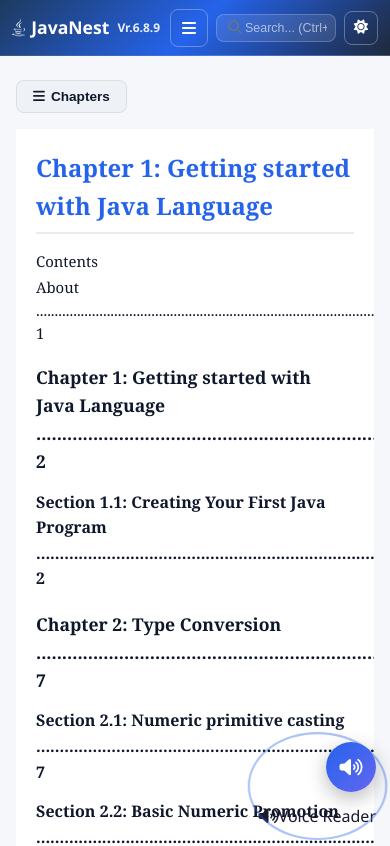
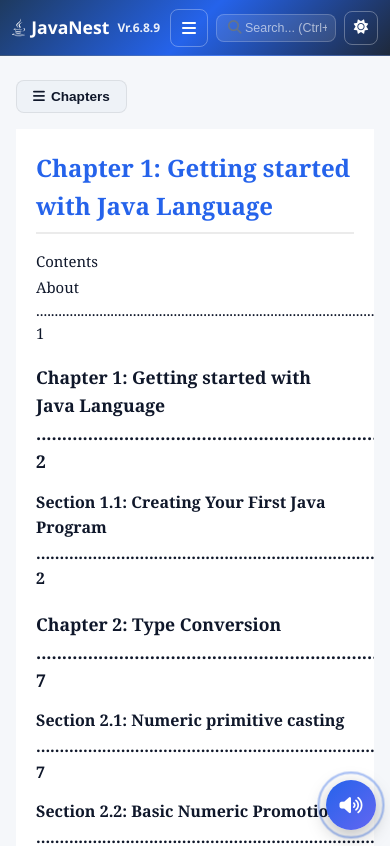
Before and after one commit to abhinavmaurya12/javapath-react, a React (Vite) app: page /javapro in a window 390 px wide. Shown: the top 846 px of the page. Built offline with nearby package versions, Linux system fonts and the light colour scheme.

Commit message:
fix: hide voice reader expanded panel on mobile, keep FAB only

```diff
--- a/src/components/VoiceReader.jsx
+++ b/src/components/VoiceReader.jsx
@@ -1,5 +1,17 @@
 import React, { useEffect, useState, useRef } from 'react'
 import { createPortal } from 'react-dom'
+
+// On mobile the expanded panel (with progress text, speed control, etc.)
+// crowds the small viewport, so only the floating button is shown.
+function useIsMobile() {
+  const [isMobile, setIsMobile] = useState(() => typeof window !== 'undefined' && window.innerWidth <= 768)
+  useEffect(() => {
+    function onResize() { setIsMobile(window.innerWidth <= 768) }
+    window.addEventListener('resize', onResize)
+    return () => window.removeEventListener('resize', onResize)
+  }, [])
+  return isMobile
+}
 
 // Browsers silently fail or truncate very long utterances, so we split the
 // text into chunks and speak them one after another.
@@ -53,6 +65,7 @@ function findHindiVoice(voices) {
 
 export default function VoiceReader({ text, title }) {
   const synth = typeof window !== 'undefined' ? window.speechSynthesis : null
+  const isMobile = useIsMobile()
   const [playing, setPlaying] = useState(false)
   const [paused, setPaused] = useState(false)
   const [rate, setRate] = useState(0.9)
@@ -250,14 +263,8 @@ export default function VoiceReader({ text, title }) {
         {playing && <span className="voice-reader__fab-dot"></span>}
       </button>
 
-      {/* Visible label so the read-aloud feature is easy to spot on every chapter. */}
-      <div className="voice-reader__label" aria-hidden="true">
-        <i className="fas fa-volume-high"></i>
-        <span>Voice Reader</span>
-        <span className="voice-reader__label-dot"></span>
-      </div>
-
-      {open && (
+      {/* On mobile the panel crowds the small viewport — show only the FAB. */}
+      {open && !isMobile && (
         <div className="voice-reader__panel">
           <div className="voice-reader__panel-head">
             <div className="voice-reader__panel-title">
```
